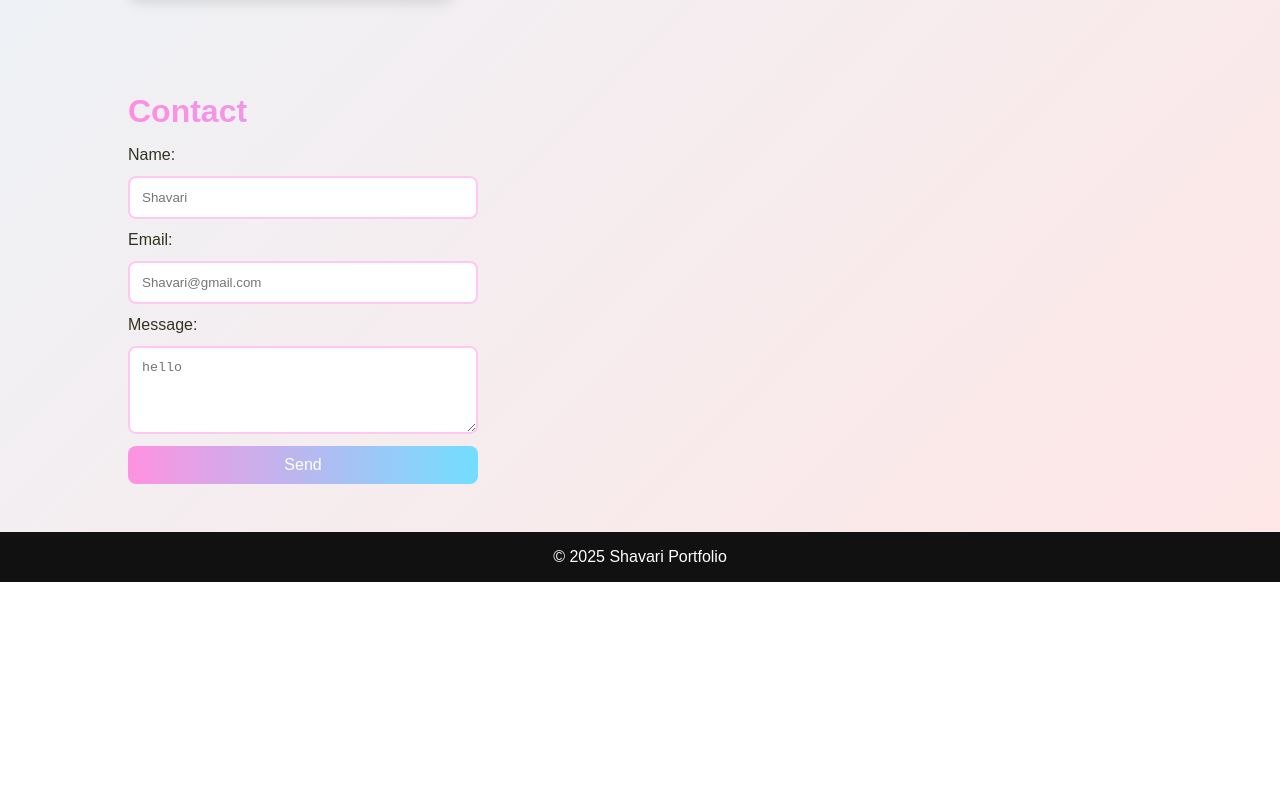
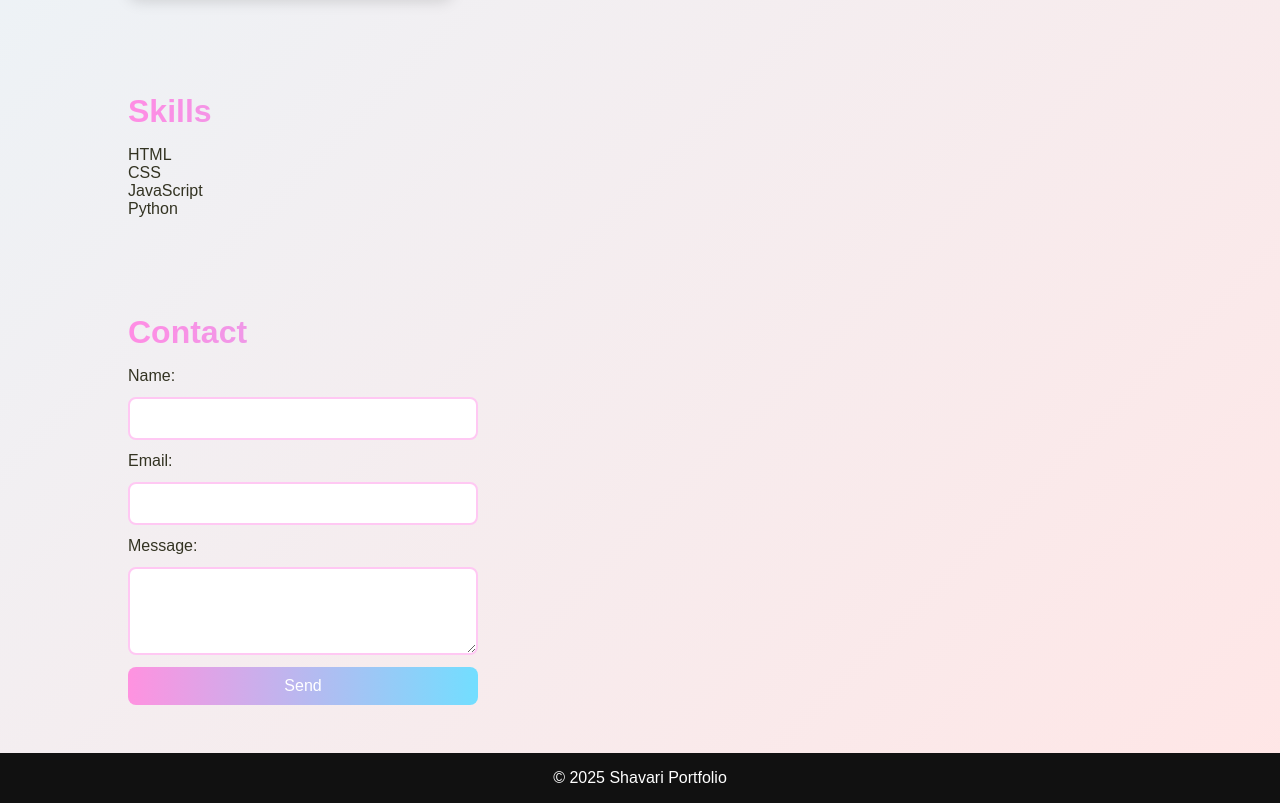
Before and after one commit to np03cs4a240102-lang/Portfolio, a plain HTML site: page index.html in a window 1280 px wide. Shown: the part 1197-2000 px from the top of the page. Before the commit the page ends 1779 px from the top, so only its background shows below. Drawn offline with Linux system fonts and the light colour scheme.

Commit message:
Update index.html

```diff
--- a/index.html
+++ b/index.html
@@ -70,18 +70,30 @@
     </div>
 </section>
 
+<section id="skills">
+    <h2>Skills</h2>
+
+    <div class="skills-container">
+        <div class="skill-box">HTML</div>
+        <div class="skill-box">CSS</div>
+        <div class="skill-box">JavaScript</div>
+        <div class="skill-box">Python</div>
+    </div>
+</section>
+
+
 <section id="contact">
     <h2>Contact</h2>
 
     <form id="contact-form">
         <label>Name:</label>
-        <input id="name" type="text" placeholder="Shavari">
+        <input id="name" type="text" placeholder="">
 
         <label>Email:</label>
-        <input id="email" type="email" placeholder="Shavari@gmail.com">
+        <input id="email" type="email" placeholder="">
 
         <label>Message:</label>
-        <textarea id="message" rows="4" placeholder="hello"></textarea>
+        <textarea id="message" rows="4" placeholder=""></textarea>
 
         <button type="submit">Send</button>
     </form>
```
